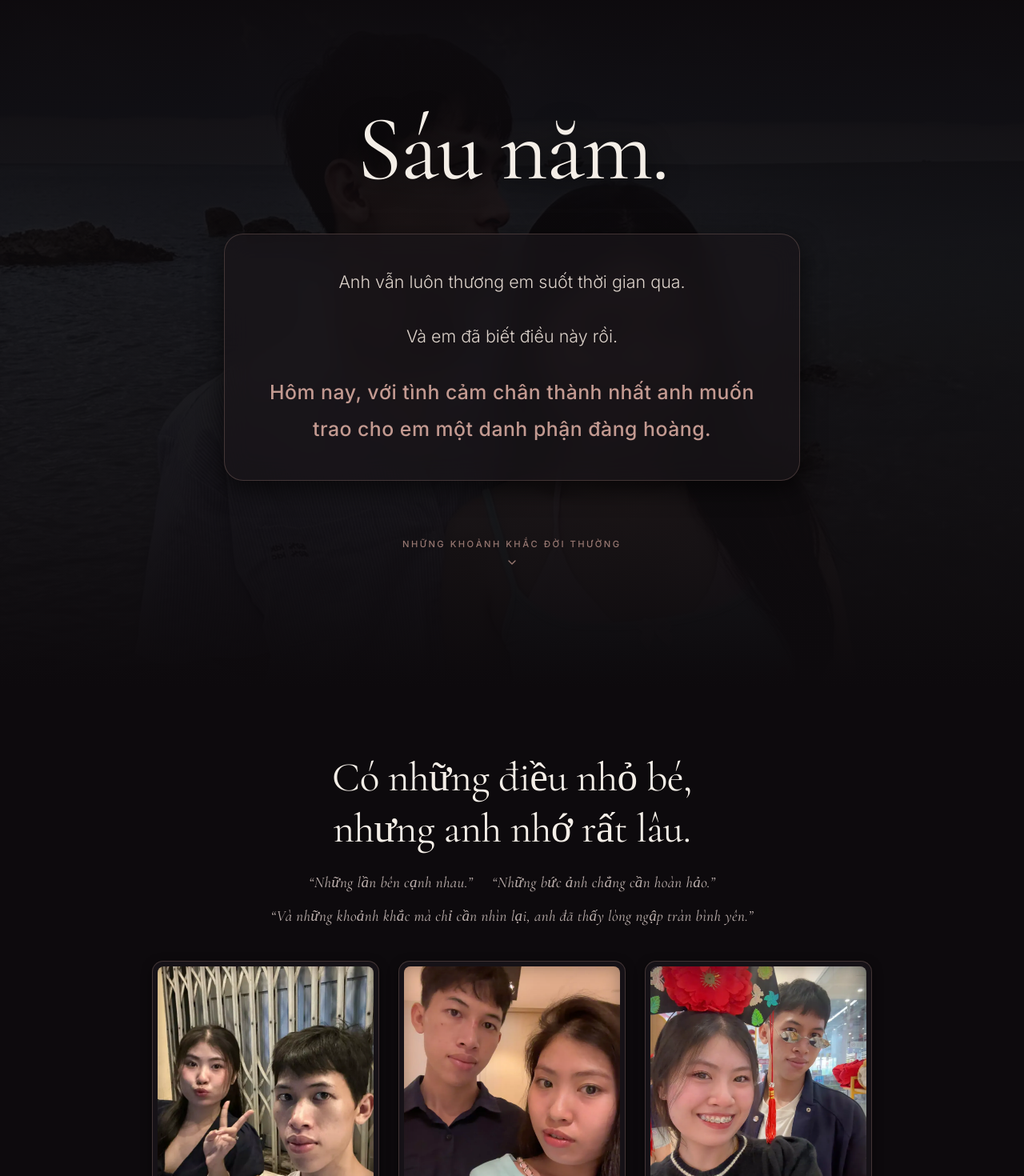
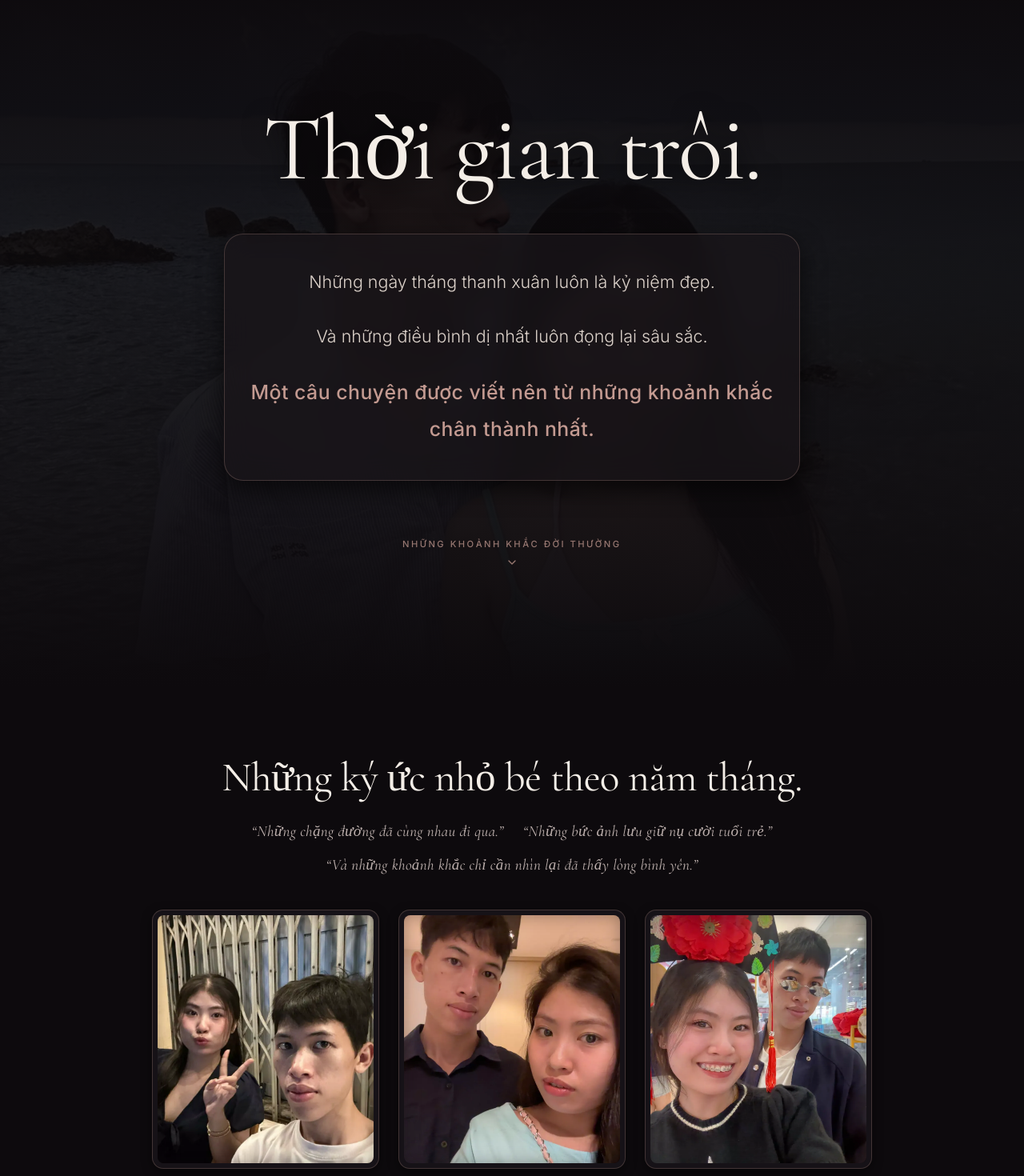
Before and after one commit to toilagatau234/love_story, a React (Vite) app: page / in a window 1280 px wide. Shown: the part 820-2290 px from the top of the page at 80% size. Built offline with nearby package versions, Linux system fonts and the light colour scheme.

Commit message:
chore: temporarily replace private confession text with symbolic demo text and backup original story

```diff
--- a/src/components/GiftBox.tsx
+++ b/src/components/GiftBox.tsx
@@ -183,7 +183,7 @@ export const GiftBox: React.FC = () => {
               <div style={{ display: 'flex', alignItems: 'center', gap: '0.4rem', color: 'var(--color-rose)' }}>
                 <Heart size={16} fill="#9d3155" />
                 <span style={{ fontSize: '0.8rem', letterSpacing: '0.2em', textTransform: 'uppercase', fontWeight: 600 }}>
-                  DÀNH CHO BÉ CAM
+                  DÀNH CHO {finalGift.letterRecipient.toUpperCase()}
                 </span>
               </div>
               <span style={{
@@ -193,7 +193,7 @@ export const GiftBox: React.FC = () => {
                 letterSpacing: '0.04em',
                 lineHeight: 1.1
               }}>
-                Thư gửi Bé Cam
+                Thư gửi {finalGift.letterRecipient}
               </span>
             </div>
 
@@ -230,7 +230,7 @@ export const GiftBox: React.FC = () => {
                 fontStyle: 'italic',
                 fontFamily: 'var(--font-display)'
               }}>
-                Thương em thật nhiều,
+                Thương gửi,
               </span>
               <span style={{
                 fontFamily: 'var(--font-handwriting)',
--- a/src/data/finalGift.ts
+++ b/src/data/finalGift.ts
@@ -11,14 +11,14 @@ export type FinalGiftConfig = {
 
 export const finalGift: FinalGiftConfig = {
   enabled: true,
-  title: "Anh còn chuẩn bị cho em một điều nhỏ nữa…",
-  message: "Một món quà được chuẩn bị bằng tất cả sự chân thành gửi đến Bé Cam.",
+  title: "Một món quà nhỏ gửi đến bạn…",
+  message: "Một điều bất ngờ được chuẩn bị cho bạn.",
   image: "/images/flower-bouquet.webp",
   ctaLabel: "Chạm để mở món quà",
-  letterSender: "Anh",
-  letterRecipient: "Bé Cam",
+  letterSender: "Người gửi",
+  letterRecipient: "Bạn",
   letterContent: [
-    "Bó hoa này là bó hoa đầu tiên anh tặng cho một người con gái. Anh muốn tạo cho em bất ngờ cơ, nhưng anh sợ nó chưa đúng ý dù anh biết em sẽ không bận tâm và luôn vui vẻ với những món quà anh tặng cho em. Nhưng anh luôn muốn cho em những cái tốt nhất.",
-    "Anh rất hạnh phúc vì em đã hiện diện trong cuộc đời anh, chưa bao giờ hối hận vì đã thương em. Mong rằng em sẽ luôn bên cạnh anh và không rời đi nữa, để anh được là người được đồng hành và che chở cho em."
+    "Đây là những dòng chữ tượng trưng lưu giữ những kỷ niệm đẹp đẽ của thanh xuân. Mỗi chặng đường đi qua đều để lại những trải nghiệm và cảm xúc đáng quý.",
+    "Chúc bạn luôn mỉm cười rạng rỡ, gặp nhiều may mắn, niềm vui và luôn tìm thấy sự bình yên trên hành trình phía trước."
   ]
 };
--- a/src/data/story.ts
+++ b/src/data/story.ts
@@ -30,41 +30,41 @@ export interface StoryConfig {
 
 export const storyData: StoryConfig = {
   meta: {
-    sender: "Anh",
-    recipient: "Bé Cam",
-    duration: "Sáu năm",
-    tagline: "Có một điều ước mà anh đã luôn mơ về nó."
+    sender: "Một người",
+    recipient: "Một người",
+    duration: "Thời gian",
+    tagline: "Một câu chuyện về những ngày tháng đã qua."
   },
   scene00: {
-    title: "Bé Cam, có một điều anh muốn nói với em…",
+    title: "Có một điều muốn gửi gắm đến bạn…",
     scrollCue: "CUỘN ĐỂ TIẾP TỤC"
   },
   scene01: {
-    title: "Sáu năm.",
+    title: "Thời gian trôi.",
     paragraphs: [
-      "Anh vẫn luôn thương em suốt thời gian qua.",
-      "Và em đã biết điều này rồi.",
-      "Hôm nay, với tình cảm chân thành nhất anh muốn trao cho em một danh phận đàng hoàng."
+      "Những ngày tháng thanh xuân luôn là kỷ niệm đẹp.",
+      "Và những điều bình dị nhất luôn đọng lại sâu sắc.",
+      "Một câu chuyện được viết nên từ những khoảnh khắc chân thành nhất."
     ]
   },
   scene02: {
-    title: "Có những điều nhỏ bé, nhưng anh nhớ rất lâu.",
+    title: "Những ký ức nhỏ bé theo năm tháng.",
     quotes: [
-      "Những lần bên cạnh nhau.",
-      "Những bức ảnh chẳng cần hoàn hảo.",
-      "Và những khoảnh khắc mà chỉ cần nhìn lại, anh đã thấy lòng ngập tràn bình yên."
+      "Những chặng đường đã cùng nhau đi qua.",
+      "Những bức ảnh lưu giữ nụ cười tuổi trẻ.",
+      "Và những khoảnh khắc chỉ cần nhìn lại đã thấy lòng bình yên."
     ]
   },
   scene03: {
-    title: "Có những khoảnh khắc, anh chỉ muốn giữ lại thật lâu.",
-    subtitle: "Không phải vì mọi thứ đều hoàn hảo, mà vì đó là những khoảnh khắc có ý nghĩa nhất với anh."
+    title: "Lưu giữ những khoảnh khắc đẹp.",
+    subtitle: "Mỗi bức ảnh là một mảnh ghép ý nghĩa của hành trình thanh xuân."
   },
   scene04: {
-    title: "Có một điều anh không muốn chỉ giữ trong lòng nữa.",
+    title: "Những dòng cảm xúc chân thành.",
     paragraphs: [
-      "Suốt thời gian qua, anh đã thương em quá nhiều.",
-      "Anh muốn được nghiêm túc, có thể thương, có thể ghen bằng một mối quan hệ — nếu em cũng cho phép điều đó."
+      "Cảm ơn vì những kỷ niệm tuyệt vời trong suốt thời gian qua.",
+      "Chúc cho mỗi chúng ta đều tìm thấy hạnh phúc, bình yên và những điều tốt đẹp nhất."
     ],
-    ctaButton: "Điều anh dành riêng cho em"
+    ctaButton: "Món quà kỷ niệm"
   }
 };
--- a/src/scenes/Scene06FinalSurprise.tsx
+++ b/src/scenes/Scene06FinalSurprise.tsx
@@ -2,6 +2,7 @@ import React from 'react';
 import { SceneShell } from '../components/SceneShell';
 import { GiftBox } from '../components/GiftBox';
 import { finalGift } from '../data/finalGift';
+import { storyData } from '../data/story';
 import { useScrollReveal } from '../hooks/useScrollReveal';
 
 export const Scene06FinalSurprise: React.FC = () => {
@@ -52,7 +53,7 @@ export const Scene06FinalSurprise: React.FC = () => {
               lineHeight: 1.75
             }}
           >
-            Dù phía trước thế nào, đây là điều anh muốn gửi gắm trọn vẹn nhất đến Bé Cam.
+            Dù phía trước thế nào, đây là điều muốn gửi gắm trọn vẹn nhất đến {storyData.meta.recipient}.
           </p>
         </div>
 
@@ -84,7 +85,7 @@ export const Scene06FinalSurprise: React.FC = () => {
               lineHeight: 1.6
             }}
           >
-            “Cảm ơn em vì đã là một phần tươi đẹp nhất trong thanh xuân của anh.”
+            “Cảm ơn vì đã là một phần tươi đẹp nhất trong những năm tháng thanh xuân.”
           </p>
           <span
             style={{
@@ -95,7 +96,7 @@ export const Scene06FinalSurprise: React.FC = () => {
               fontWeight: 500
             }}
           >
-            Sáu năm & Mãi mãi
+            {storyData.meta.duration} & Kỷ niệm
           </span>
         </div>
       </div>
```
Also changed, not shown: src/data/originalStoryBackup.ts (added, +57 -0 lines).
